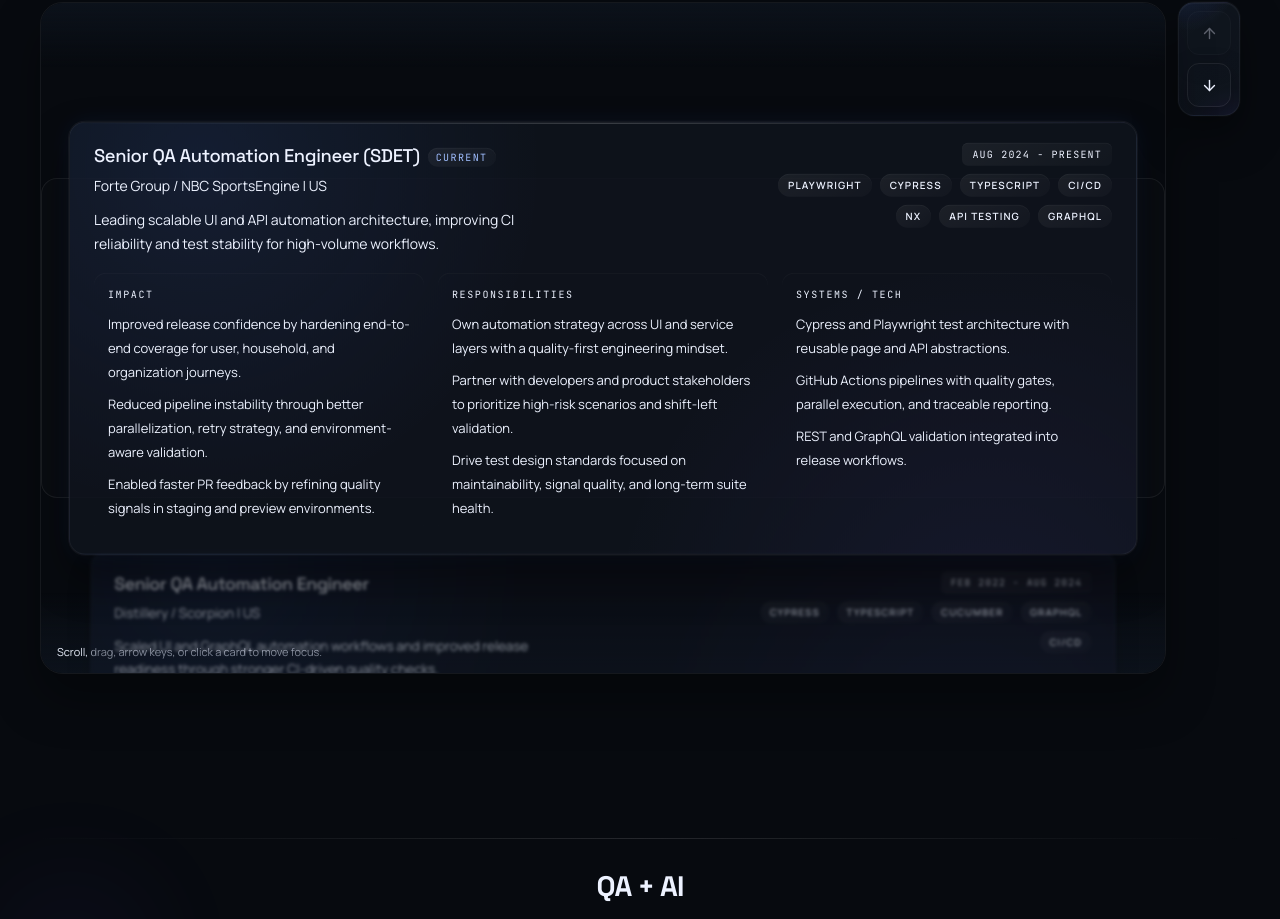
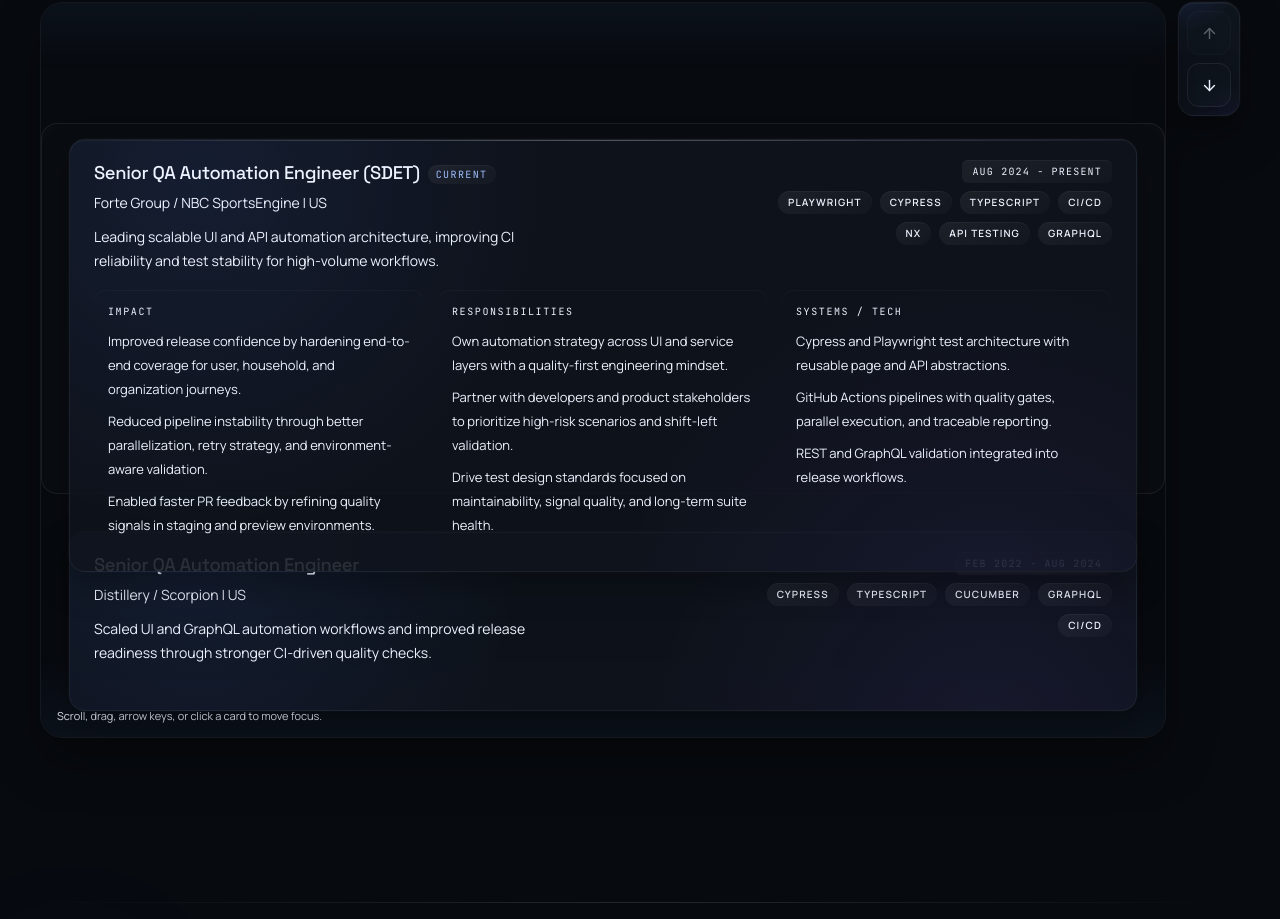
Before and after one commit to lucasvacis87/portfolio-lucas-vacis, a React (Vite) app: page / in a window 1280 px wide. Shown: the part 4180-5099 px from the top of the page. Built offline with nearby package versions, Linux system fonts and the light colour scheme.

Commit message:
fix(experience): use fixed slot tops to prevent collapsed carousel cards

```diff
--- a/src/components/sections/experience/ExperienceCarousel.tsx
+++ b/src/components/sections/experience/ExperienceCarousel.tsx
@@ -22,6 +22,11 @@ const SLOT_OFFSET = 300;
 const WHEEL_THROTTLE_MS = 220;
 const DRAG_THRESHOLD_PX = 16;
 const DRAG_RESET_MS = 180;
+const SLOT_TOP = {
+  prev: "-2.25rem",
+  active: "7.5rem",
+  next: "32rem"
+} as const;
 
 function clampIndex(index: number, length: number): number {
   if (length <= 0) {
@@ -107,7 +112,7 @@ export function ExperienceCarousel({ items, activeIndex, onChangeActive, reduced
       aria-label="Experience timeline carousel"
       role="region"
       tabIndex={0}
-      className={`relative h-[42rem] overflow-hidden rounded-[1.4rem] border border-white/[0.06] bg-[#0c121b]/72 p-3 shadow-[0_24px_48px_rgba(0,0,0,0.35)] focus-visible:outline-none focus-visible:ring-2 focus-visible:ring-accent focus-visible:ring-offset-2 focus-visible:ring-offset-bg sm:p-4 ${
+      className={`relative h-[46rem] overflow-hidden rounded-[1.4rem] border border-white/[0.06] bg-[#0c121b]/72 p-3 shadow-[0_24px_48px_rgba(0,0,0,0.35)] focus-visible:outline-none focus-visible:ring-2 focus-visible:ring-accent focus-visible:ring-offset-2 focus-visible:ring-offset-bg sm:p-4 ${
         isDragging ? "cursor-grabbing" : "cursor-grab"
       }`}
       onWheel={(event) => {
@@ -186,7 +191,7 @@ export function ExperienceCarousel({ items, activeIndex, onChangeActive, reduced
     >
       <div className="pointer-events-none absolute inset-x-0 top-0 h-16 bg-gradient-to-b from-[#0c121b] via-[#0c121b]/62 to-transparent" />
       <div className="pointer-events-none absolute inset-x-0 bottom-0 h-20 bg-gradient-to-t from-[#0c121b] via-[#0c121b]/60 to-transparent" />
-      <div className="pointer-events-none absolute left-0 right-0 top-1/2 h-[20rem] -translate-y-1/2 rounded-2xl border border-white/[0.07] bg-white/[0.01]" />
+      <div className="pointer-events-none absolute left-0 right-0 top-[7.5rem] h-[23.2rem] rounded-2xl border border-white/[0.07] bg-white/[0.01]" />
 
       <div className="relative h-full touch-none select-none">
         {visibleSlots.map(({ slot, index, y }) => {
@@ -201,8 +206,9 @@ export function ExperienceCarousel({ items, activeIndex, onChangeActive, reduced
           return (
             <div
               key={`${slot}-${item.role}-${item.company}-${item.start}`}
-              className="absolute left-2 right-2 top-1/2 -translate-y-1/2 sm:left-3 sm:right-3"
+              className="absolute left-2 right-2 sm:left-3 sm:right-3"
               style={{
+                top: SLOT_TOP[slot],
                 zIndex: slot === "active" ? 30 : 20
               }}
             >
```
